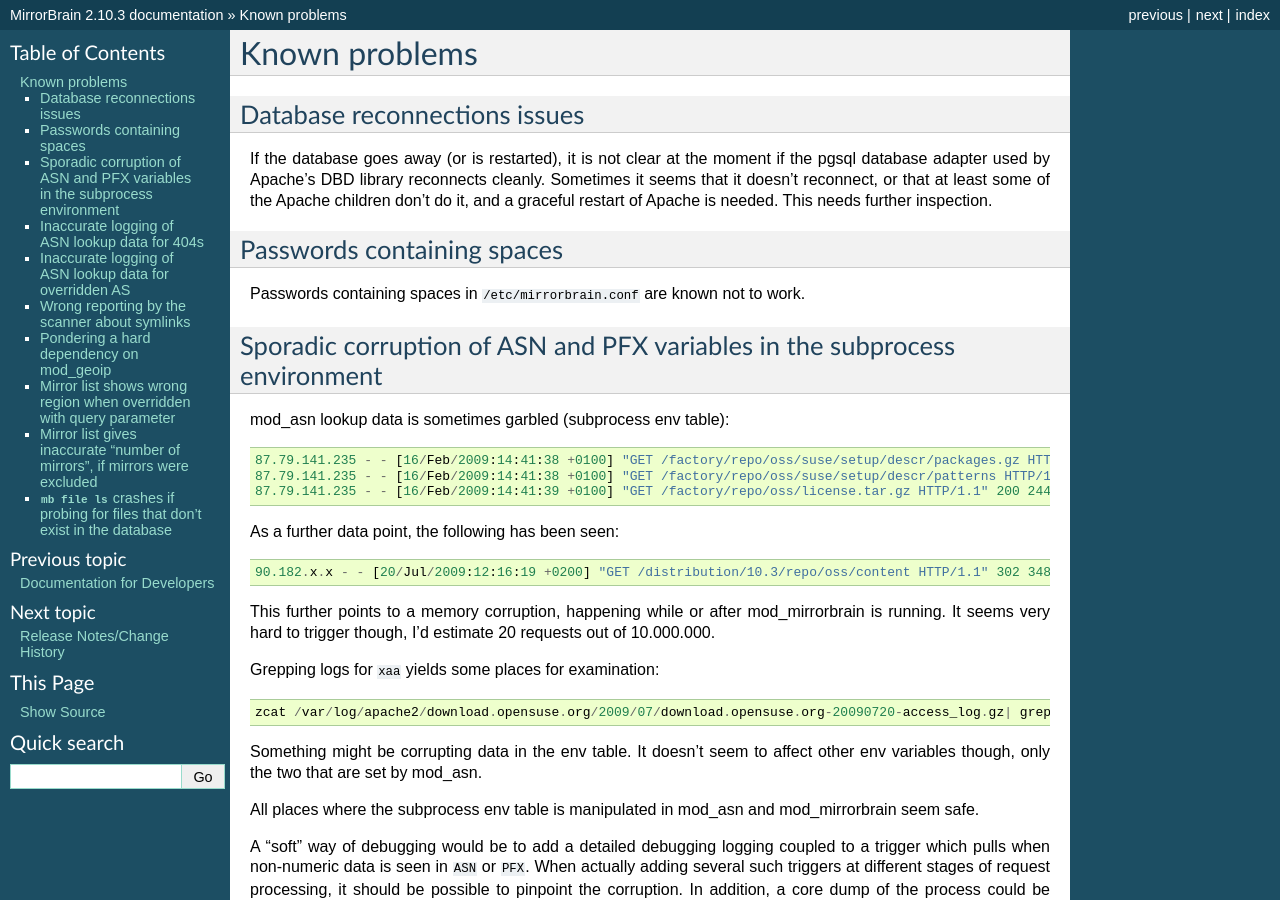
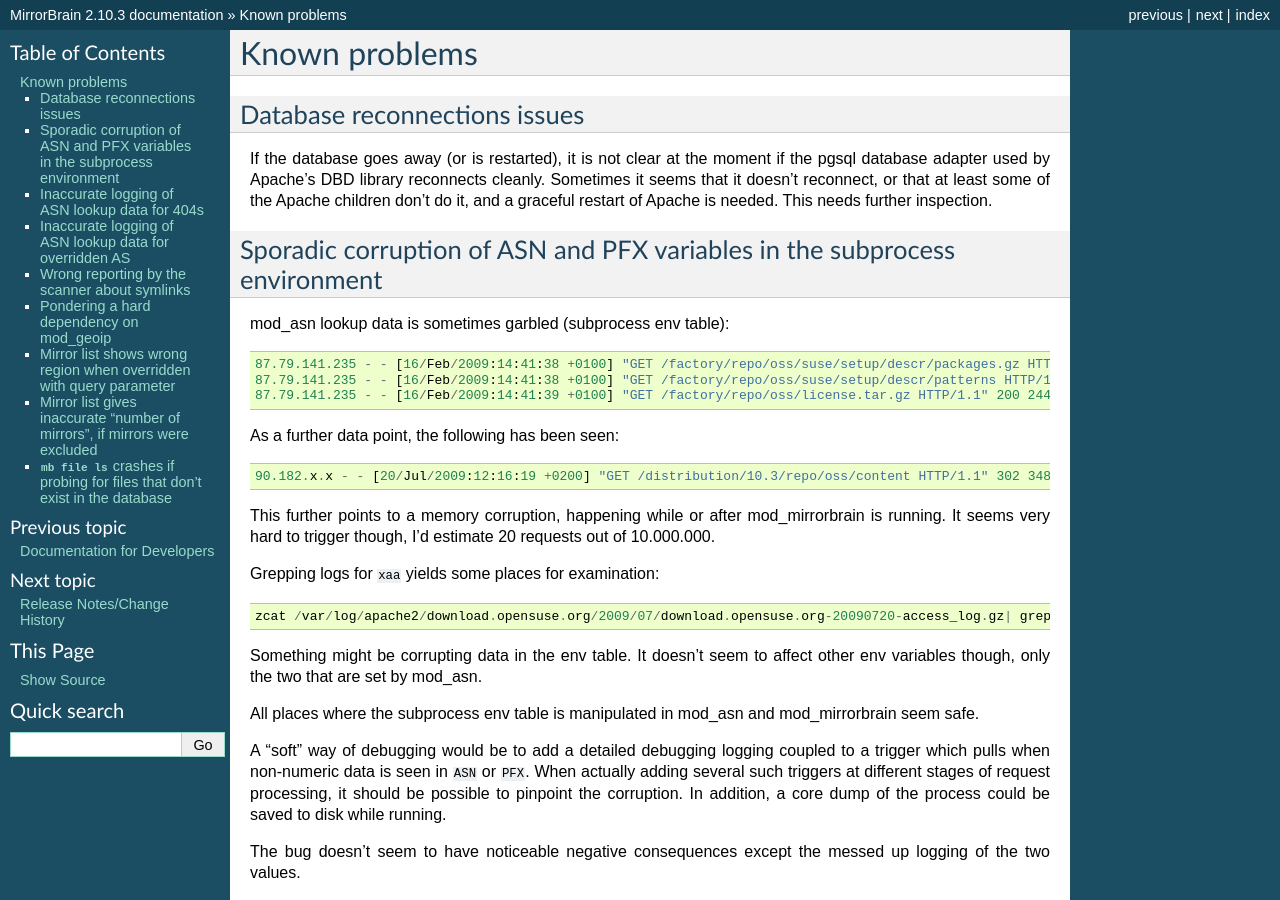
Before and after one commit to hayalci/mirrorbrain, a Sphinx documentation site: the page built from docs/bugs.rst, in a window 1280 px wide and 900 px high. Built offline with Sphinx 7.4.7, drawn with Linux system fonts in a browser that asks for light colours.

Commit message:
docs/bugs: the bug with passwords and whitespace is tracked here now: http://mirrorbrain.org/issues/issue27
git-svn-id: http://svn.mirrorbrain.org/svn/mirrorbrain/trunk@7884 2d291e14-ff0c-0410-a3fa-d5caa9871f55

```diff
--- a/docs/bugs.rst
+++ b/docs/bugs.rst
@@ -9,12 +9,6 @@
 Sometimes it seems that it doesn't reconnect, or that at least some of the
 Apache children don't do it, and a graceful restart of Apache is needed. This
 needs further inspection.
-
-
-Passwords containing spaces
------------------------------
-
-Passwords containing spaces in :file:`/etc/mirrorbrain.conf` are known not to work.
 
 
 Sporadic corruption of ASN and PFX variables in the subprocess environment
```
